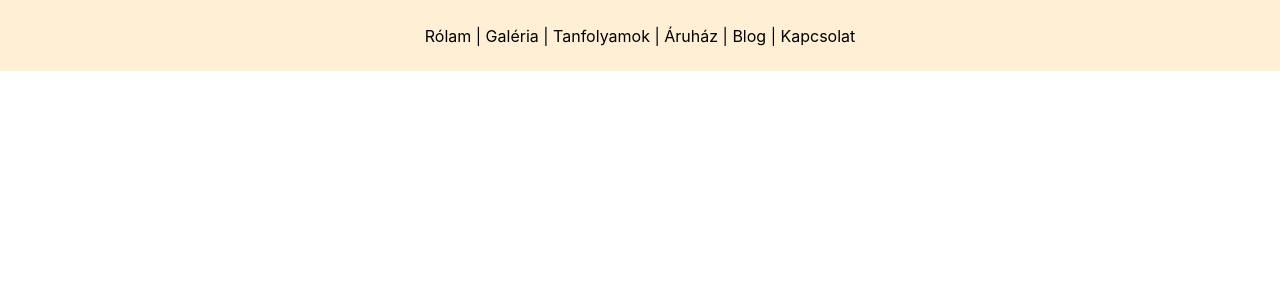
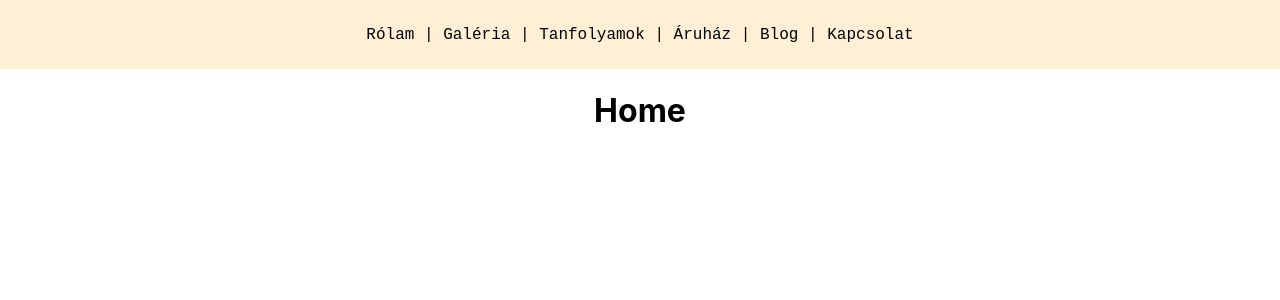
Before and after one commit to paebo/fullwool, a React (Create React App) app in the folder frontend/: page / in a window 1280 px wide. Shown: the top 300 px of the page. Built offline with nearby package versions, Linux system fonts and the light colour scheme; no server answers.

Commit message:
add home page + header font style

```diff
--- a/frontend/src/App.js
+++ b/frontend/src/App.js
@@ -8,6 +8,7 @@ import CourseList from "./pages/CourseList";
 import Shop from "./pages/Shop";
 import Blog from "./pages/Blog";
 import Contact from "./pages/Contact";
+import Home from "./pages/Home";
 import Header from "./components/Header";
 
 function App() {
@@ -29,6 +30,7 @@ function App() {
         <Router>
             <div className='App'>
                 <Header />
+                <Route exact path='/' component={Home} />
                 <Route path='/about' component={About} />
                 <Route path='/gallery' component={Gallery} />
                 <Route path='/courses' component={CourseList} />
--- a/frontend/src/components/Header.js
+++ b/frontend/src/components/Header.js
@@ -4,9 +4,10 @@ import styled from "styled-components";
 
 const Navbar = styled.nav`
     color: black;
-    text-decoration: none;
+    font-family: "Courier New", Courier, monospace;
     padding: 2%;
     background: papayawhip;
+    text-decoration: none;
 `;
 
 const NavLink = styled(Link)`
```
